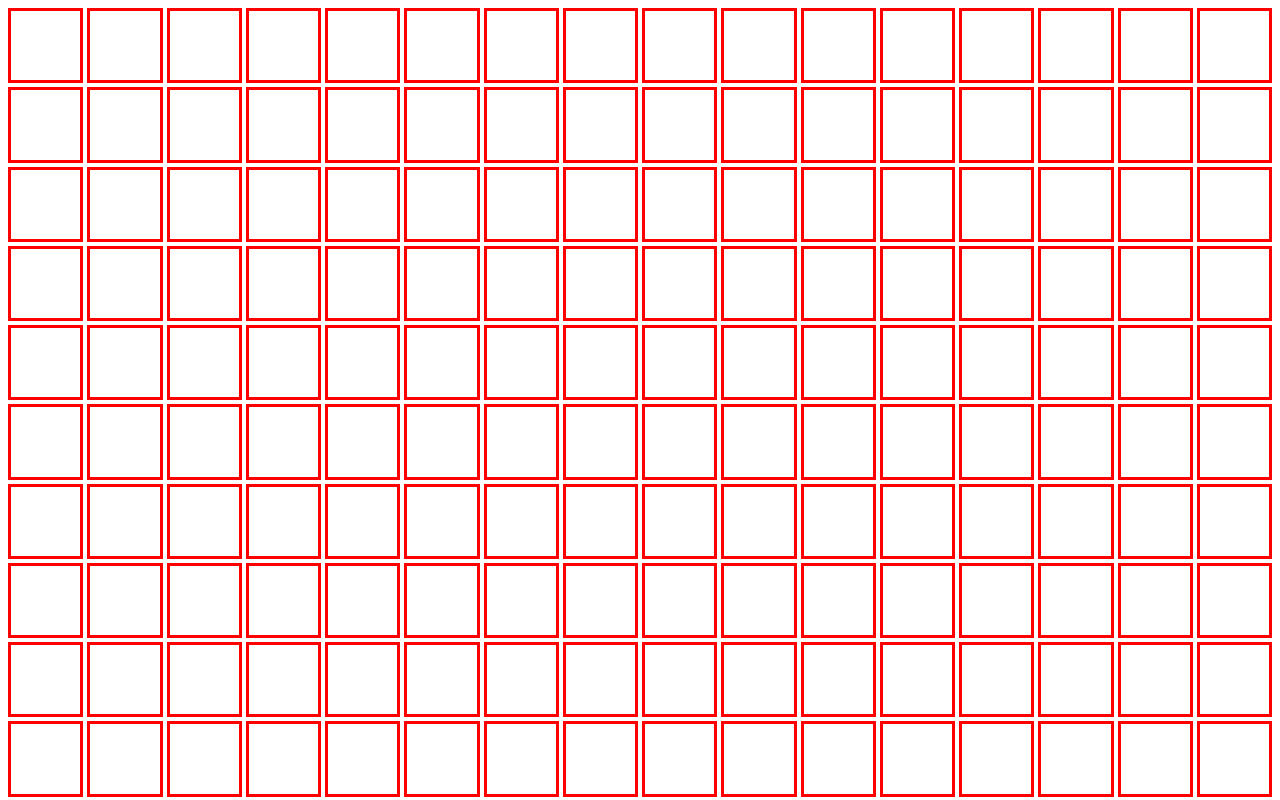
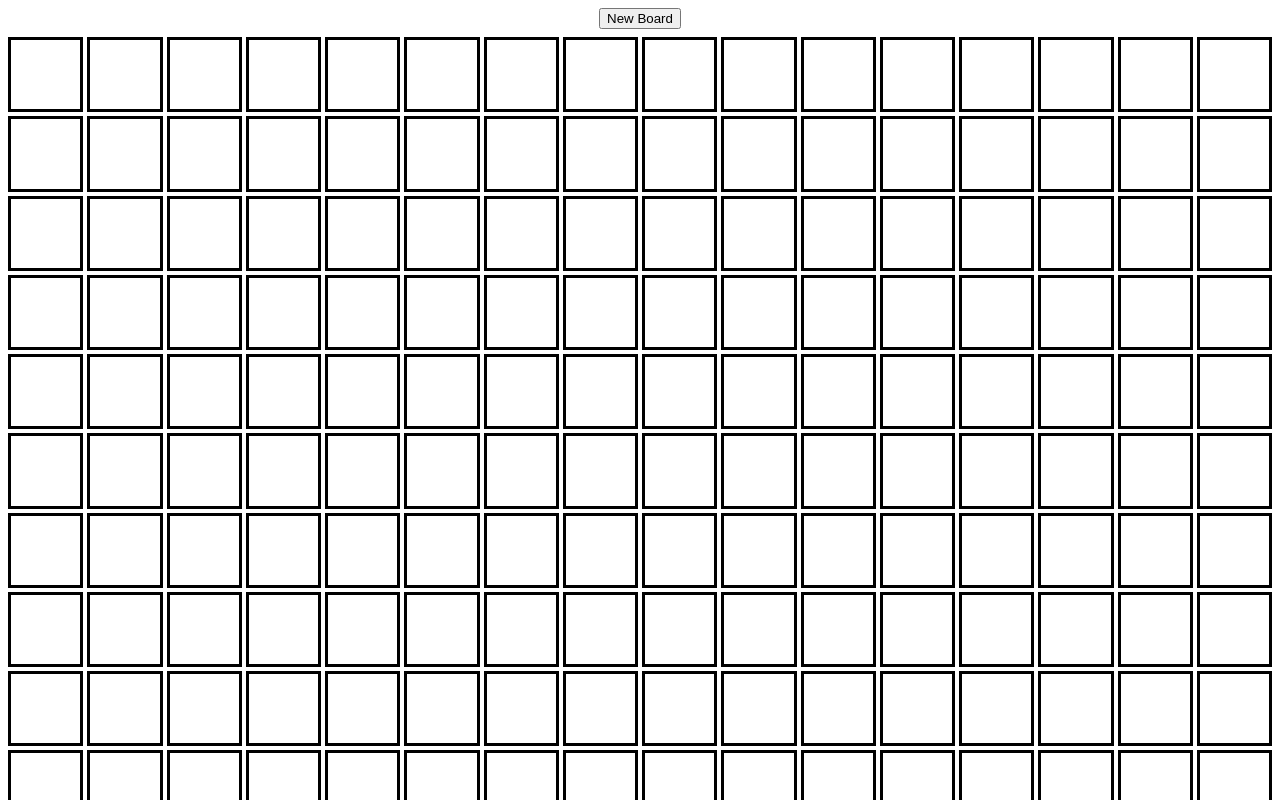
Before and after one commit to cald/odin-etch, a plain HTML site: page index.html in a window 1280 px wide. Shown: the top 800 px of the page. Drawn offline with Linux system fonts and the light colour scheme.

Commit message:
add reset button

```diff
--- a/index.html
+++ b/index.html
@@ -10,6 +10,7 @@
 </head>
 
 <body>
+    <div id="header"><button id="reset">New Board</button></div>
     <div id="container"></div>
     <script src="main.js"></script>
 </body>
--- a/main.js
+++ b/main.js
@@ -5,3 +5,5 @@ for (let i = 0; i < 16*16; i++) {
     square.classList.add("square");
     container.appendChild(square);
 }
+
+const button = document.getElementById("reset");
--- a/style.css
+++ b/style.css
@@ -1,3 +1,9 @@
+#header {
+    display: grid;
+    margin: 8px;
+    justify-content: center;
+}
+
 #container {
     display: grid;
     grid-template-columns: repeat(16, 1fr);
@@ -6,11 +12,11 @@
 
 .square {
     aspect-ratio: 1;
-    border: solid red;
-    transition: background-color 1s;
+    border: solid black;
+    transition: background-color 100s;
 }
 
 .square:hover {
     background-color: gray;
-    transition: background-color 0s;
+    transition: background-color .1s;
 }
```
